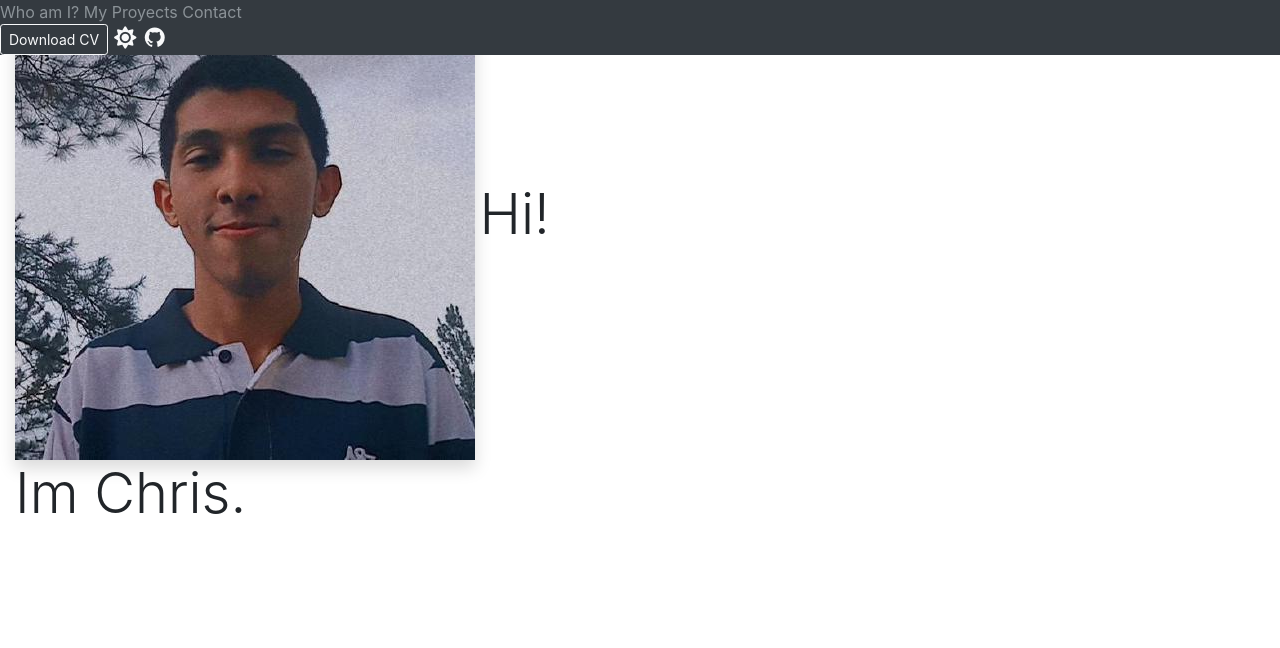
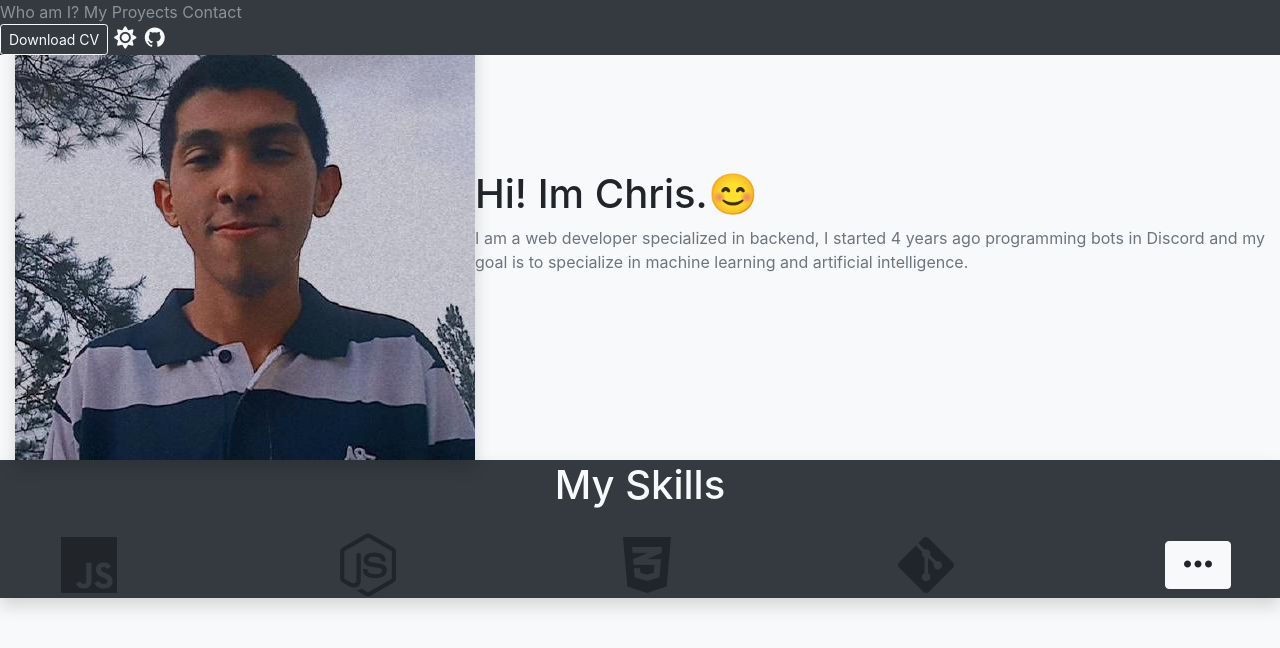
Before and after one commit to consecutes/portfolio, a plain HTML site: page index.html in a window 1280 px wide. Drawn offline with nearby package versions, Linux system fonts and the light colour scheme.

Commit message:
feat: "my skills" buttons and introduction

```diff
--- a/index.html
+++ b/index.html
@@ -16,7 +16,7 @@
     <!-- Estilos -->
     <link rel="stylesheet" href="./css/estilos.css" />
   </head>
-  <body>
+  <body class="bg-light">
     <div class="container">
       <!-- Navbar ROW -->
       <div class="row">
@@ -36,7 +36,7 @@
             <div id="navbarLinks">
               <button
                 id="downloadCVButton"
-                class="btn btn btn-outline-light btn-sm navbarIcon"
+                class="btn btn btn-outline-light btn-sm my-auto"
               >
                 Download CV
               </button>
@@ -62,17 +62,54 @@
     <div id="contentContainer" class="container-fluid">
       <!-- Content ROW -->
       <div id="contentRow" class="row">
-        <!-- Content COL -->
-        <div class="col-12">
+        <!-- Presentacion COL -->
+        <div class="col-12 d-flex">
+          <!-- Foto IRL -->
           <img
             id="fotoIrl"
-            class="img-fluid shadow p-0 rounded-2 d-inline"
+            class="img-fluid shadow p-0 rounded-2 my-auto"
             src="./assets/irl.jpg"
             alt="Yo"
             draggable="false"
           />
-          <h1 class="display-4 d-inline">Hi!</h1>
-          <h1 class="display-4">Im Chris.</h1>
+          <!-- Presentación COL -->
+          <div id="flexColumnPresentacion" class="flex-column my-auto">
+            <h1>
+              Hi!
+              <span class="fw-normal">
+                Im <span id="miNombrePresentacion">Chris</span>.</span
+              ><span class="fs-4">😊</span>
+            </h1>
+            <p id="textoPresentacion" class="text-muted fw-light text-justify">
+              I am a web developer specialized in backend, I started 4 years ago
+              programming bots in Discord and my goal is to specialize in
+              machine learning and artificial intelligence.
+            </p>
+          </div>
+        </div>
+      </div>
+
+      <!-- Skills ROW -->
+      <div
+        id="skillsRow"
+        class="row bg-dark border rounded-3 border-dark border-2 shadow"
+      >
+        <!-- Skills Tittle COL -->
+        <div class="col-12 text-center text-light mb-3">
+          <h1>My Skills</h1>
+        </div>
+        <!-- Skills Icons COL -->
+        <div class="col-12 px-5">
+          <div class="d-flex align-items-center justify-content-between">
+            <i class="fab fa-js fa-4x"></i>
+            <i class="fab fa-node-js fa-4x"></i>
+            <i class="fab fa-css3-alt fa-4x"></i>
+            <i class="fab fa-git-alt fa-4x"></i>
+            <!-- More info BUTTON -->
+            <button class="btn btn-light">
+              <i class="fas fa-ellipsis-h fa-2x"></i>
+            </button>
+          </div>
         </div>
       </div>
     </div>
```
